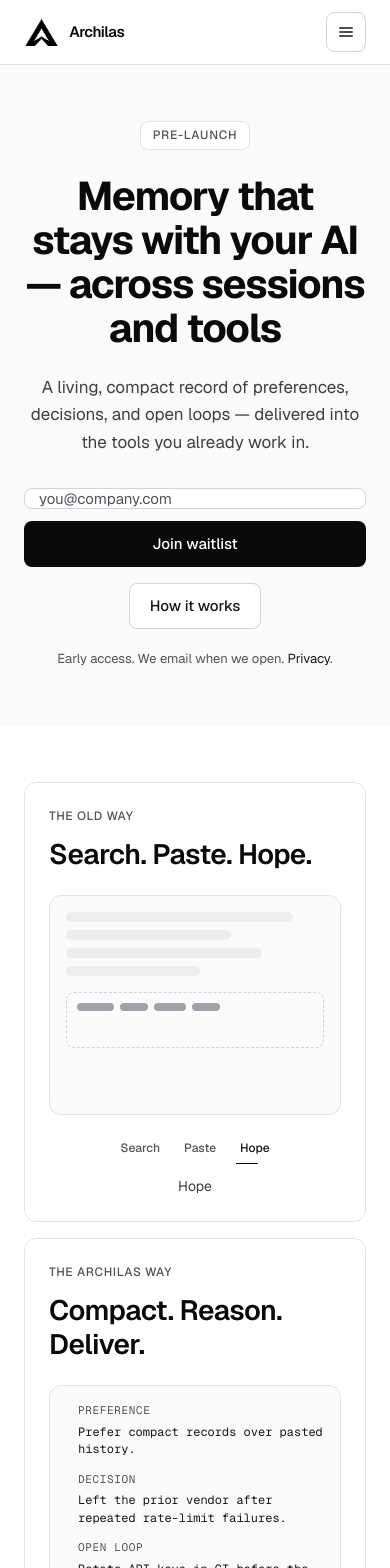
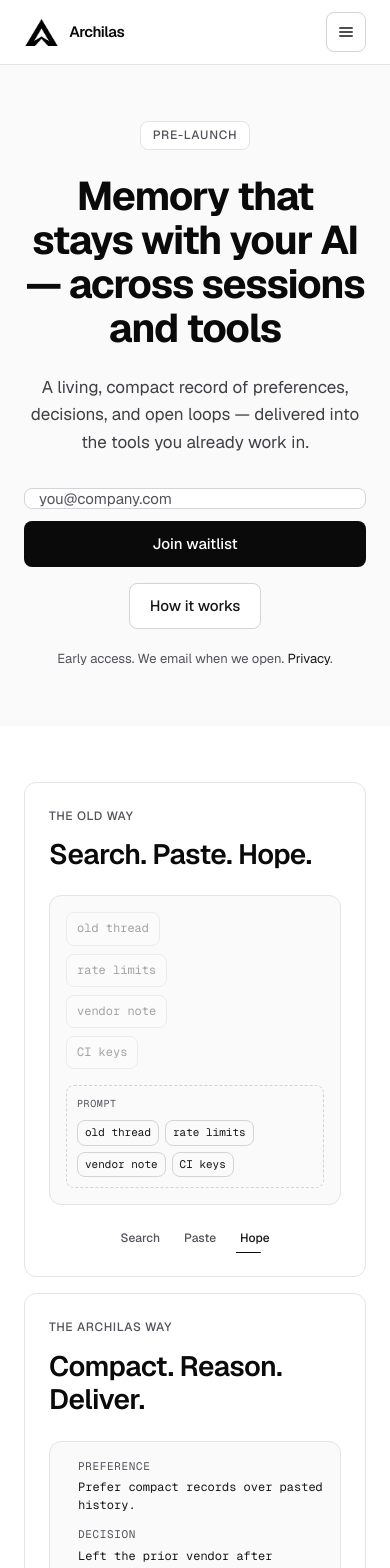
Before and after one commit to Archilas/archilas-site, a Next.js app: page / in a window 390 px wide. Shown: the top 1568 px of the page. Built offline with nearby package versions, Linux system fonts and the light colour scheme.

Commit message:
Fix demo overlays and fill Search/RAG stages
Keep Compact scraps beside labels so the example record stays readable.
Replace empty bars with short passage chips and add pause hints on the contrast stages.

Co-authored-by: Archilas <Archilas@users.noreply.github.com>

```diff
--- a/src/app/globals.css
+++ b/src/app/globals.css
@@ -174,46 +174,29 @@ section[id] {
   opacity: 0.42;
 }
 
-.record-row.is-forming {
-  animation: row-form 720ms ease both;
+.record-scrap-chip {
+  font-size: 11px;
+  font-weight: 400;
+  letter-spacing: 0;
+  text-transform: none;
+  color: var(--muted);
+  animation: scrap-chip 1.2s ease forwards;
 }
 
-@keyframes row-form {
-  from {
-    opacity: 0.32;
+@keyframes scrap-chip {
+  0% {
+    opacity: 0;
+    transform: translateX(-6px);
   }
-  to {
-    opacity: 1;
-  }
-}
-
-.record-scrap {
-  position: absolute;
-  inset: 0 auto auto 0;
-  font-size: 12px;
-  color: var(--text-dark);
-  background: var(--card-dark);
-  pointer-events: none;
-  animation: scrap-fade 1.15s ease forwards;
-}
-
-.record-scrap-light {
-  color: var(--ink);
-  background: var(--surface);
-}
-
-@keyframes scrap-fade {
-  0% {
-    opacity: 0.85;
-    transform: translateX(-8px);
-  }
-  45% {
+  25% {
     opacity: 0.85;
     transform: translateX(0);
   }
+  70% {
+    opacity: 0.85;
+  }
   100% {
     opacity: 0;
-    transform: translateX(10px);
   }
 }
 
@@ -234,22 +217,28 @@ section[id] {
   padding: 16px;
 }
 
-.demo-bar {
-  height: 10px;
-  border-radius: 999px;
-  background: #d4d4d8;
+.demo-snippet {
+  width: fit-content;
+  max-width: 100%;
+  border: 1px solid var(--border-input);
+  background: var(--elevated);
+  border-radius: var(--arch-radius-control);
+  padding: 6px 10px;
+  font-family: var(--font-geist-mono), ui-monospace, SFMono-Regular, Menlo, monospace;
+  font-size: 12px;
+  color: var(--ink);
 }
 
-.demo-bar.is-scanning {
+.demo-snippet.is-scanning {
   animation: bar-pulse 1.3s ease-in-out infinite;
 }
 
-.demo-bar.is-copied {
-  opacity: 0.35;
+.demo-snippet.is-copied {
+  opacity: 0.38;
 }
 
-.demo-bar.is-picked {
-  background: #a1a1aa;
+.demo-snippet.is-picked {
+  border-color: var(--ink);
 }
 
 .demo-prompt {
@@ -272,11 +261,15 @@ section[id] {
   border-style: dashed;
 }
 
-.demo-chip {
-  display: inline-block;
-  height: 8px;
-  border-radius: 999px;
-  background: #a1a1aa;
+.demo-chip-label {
+  display: inline-flex;
+  align-items: center;
+  border: 1px solid var(--border-input);
+  border-radius: var(--arch-radius-control);
+  padding: 3px 7px;
+  font-family: var(--font-geist-mono), ui-monospace, SFMono-Regular, Menlo, monospace;
+  font-size: 11px;
+  color: var(--ink);
 }
 
 .demo-scan {
@@ -311,18 +304,16 @@ section[id] {
 
 [data-paused="true"] .demo-progress,
 [data-paused="true"] .demo-scan,
-[data-paused="true"] .demo-bar.is-scanning,
-[data-paused="true"] .record-row.is-forming,
-[data-paused="true"] .record-scrap {
+[data-paused="true"] .demo-snippet.is-scanning,
+[data-paused="true"] .record-scrap-chip {
   animation-play-state: paused;
 }
 
 @media (prefers-reduced-motion: reduce) {
   .reveal-in,
   .demo-progress,
-  .record-row.is-forming,
-  .record-scrap,
-  .demo-bar.is-scanning,
+  .record-scrap-chip,
+  .demo-snippet.is-scanning,
   .demo-scan,
   .record-hosts,
   .record-row,
@@ -335,7 +326,7 @@ section[id] {
     opacity: 1;
   }
 
-  .record-scrap,
+  .record-scrap-chip,
   .demo-scan {
     display: none;
   }
--- a/src/components/landing/ContrastDemo.tsx
+++ b/src/components/landing/ContrastDemo.tsx
@@ -1,40 +1,56 @@
 "use client";
 
-import { contrastSteps, demoHosts, exampleRows, STEP_MS } from "@/components/landing/demo-data";
+import {
+  contrastSteps,
+  demoHosts,
+  exampleRows,
+  searchSnippets,
+  STEP_MS,
+} from "@/components/landing/demo-data";
 import { usePausedLoop } from "@/lib/use-paused-loop";
-
-const scraps = [88, 64, 76, 52] as const;
 
 export function ContrastDemo() {
   const { index, setIndex, paused, reduced, bind } = usePausedLoop(contrastSteps.length, STEP_MS);
-  const pair = contrastSteps[index];
 
   return (
-    <div className="grid gap-4 md:grid-cols-2" data-paused={paused || reduced} {...bind}>
+    <div data-paused={paused || reduced} {...bind}>
+      <div className="grid gap-4 md:grid-cols-2">
         <article className="card p-6 md:p-7">
           <p className="label">The old way</p>
           <h2 className="h2 mt-3">Search. Paste. Hope.</h2>
-        <OldWayStage key={reduced ? "old-static" : `old-${index}`} step={index} reduced={reduced} />
+          <OldWayStage
+            key={reduced ? "old-static" : `old-${index}`}
+            step={index}
+            reduced={reduced}
+          />
           <StepCaption
             items={contrastSteps.map((item) => item.old)}
             active={index}
             onSelect={setIndex}
           />
-        <p className="mt-3 text-center text-[14px] text-body">{pair.old}</p>
         </article>
 
         <article className="card p-6 md:p-7">
           <p className="label">The Archilas way</p>
           <h2 className="h2 mt-3">Compact. Reason. Deliver.</h2>
-        <NewWayStage key={reduced ? "new-static" : `new-${index}`} step={index} reduced={reduced} />
+          <NewWayStage
+            key={reduced ? "new-static" : `new-${index}`}
+            step={index}
+            reduced={reduced}
+          />
           <StepCaption
             items={contrastSteps.map((item) => item.next)}
             active={index}
             onSelect={setIndex}
             accent
           />
-        <p className="mt-3 text-center text-[14px] text-body">{pair.next}</p>
         </article>
+      </div>
+      {reduced ? null : (
+        <p className="mt-4 text-center font-mono text-[12px] text-muted">
+          {paused ? "Paused" : "Hover to pause"}
+        </p>
+      )}
     </div>
   );
 }
@@ -43,24 +59,25 @@ function OldWayStage({ step, reduced }: { step: number; reduced: boolean }) {
   return (
     <div className="demo-frame mt-6" aria-hidden>
       <ul className="space-y-2">
-        {scraps.map((width, index) => (
+        {searchSnippets.map((label, index) => (
           <li
-            key={width}
-            className={`demo-bar ${step === 0 && !reduced ? "is-scanning" : ""} ${
+            key={label}
+            className={`demo-snippet ${step === 0 && !reduced ? "is-scanning" : ""} ${
               step >= 1 ? "is-copied" : ""
             }`}
-            style={{ width: `${width}%`, animationDelay: `${index * 180}ms` }}
-          />
+            style={{ animationDelay: `${index * 180}ms` }}
+          >
+            {label}
+          </li>
         ))}
       </ul>
       <div className={`demo-prompt mt-4 ${step >= 1 ? "is-filled" : ""} ${step === 2 ? "is-hope" : ""}`}>
+        <p className="mb-2 font-mono text-[10px] uppercase tracking-[0.06em] text-muted">prompt</p>
         <div className="flex flex-wrap gap-1.5">
-          {scraps.map((width) => (
-            <span
-              key={width}
-              className="demo-chip"
-              style={{ width: `${Math.max(28, width * 0.42)}px` }}
-            />
+          {searchSnippets.map((label) => (
+            <span key={label} className="demo-chip-label">
+              {label}
+            </span>
           ))}
         </div>
       </div>
@@ -78,17 +95,13 @@ function NewWayStage({ step, reduced }: { step: number; reduced: boolean }) {
           return (
             <li
               key={row.kind}
-              className={`record-row grid gap-1 ${linked ? "is-linked" : ""} ${
-                quiet ? "is-quiet" : ""
-              } ${step === 0 && !reduced ? "is-forming" : ""}`}
+              className={`record-row grid gap-1 ${linked ? "is-linked" : ""} ${quiet ? "is-quiet" : ""}`}
             >
-              <p className="font-mono text-[11px] uppercase tracking-[0.06em] text-muted">{row.kind}</p>
-              <p className="relative font-mono text-[12px] leading-[1.45] text-ink">
-                {row.text}
-                {step === 0 && !reduced ? (
-                  <span className="record-scrap record-scrap-light">{row.scrap}</span>
-                ) : null}
+              <p className="flex flex-wrap items-baseline gap-x-2 font-mono text-[11px] uppercase tracking-[0.06em] text-muted">
+                {row.kind}
+                {step === 0 && !reduced ? <span className="record-scrap-chip">{row.scrap}</span> : null}
               </p>
+              <p className="font-mono text-[12px] leading-[1.45] text-ink">{row.text}</p>
             </li>
           );
         })}
--- a/src/components/landing/RagContrast.tsx
+++ b/src/components/landing/RagContrast.tsx
@@ -1,39 +1,41 @@
 "use client";
 
-import { exampleRows, STEP_MS } from "@/components/landing/demo-data";
+import { exampleRows, ragPassages, STEP_MS } from "@/components/landing/demo-data";
 import { usePausedLoop } from "@/lib/use-paused-loop";
-
-const passages = [92, 70, 84, 58, 76] as const;
 
 export function RagContrast() {
   const { index, setIndex, paused, reduced, bind } = usePausedLoop(2, STEP_MS);
   const finding = index === 0;
 
   return (
-    <div className="grid gap-4 md:grid-cols-2" data-paused={paused || reduced} {...bind}>
+    <div data-paused={paused || reduced} {...bind}>
+      <div className="grid gap-4 md:grid-cols-2">
         <article className="card p-6 md:p-7">
           <p className="label">RAG</p>
           <div className="demo-frame mt-5" aria-hidden>
             <div className="relative space-y-2">
-            {passages.map((width, passageIndex) => (
+              {ragPassages.map((label, passageIndex) => (
                 <div
-                key={width}
-                className={`demo-bar ${finding && !reduced ? "is-scanning" : ""} ${
+                  key={label}
+                  className={`demo-snippet ${finding && !reduced ? "is-scanning" : ""} ${
                     !finding && passageIndex < 2 ? "is-picked" : ""
                   }`}
-                style={{ width: `${width}%`, animationDelay: `${passageIndex * 160}ms` }}
-              />
+                  style={{ animationDelay: `${passageIndex * 160}ms` }}
+                >
+                  {label}
+                </div>
               ))}
               {finding && !reduced ? <span className="demo-scan" /> : null}
             </div>
             <div className={`demo-prompt mt-4 ${finding ? "" : "is-filled is-hope"}`}>
+              <p className="mb-2 font-mono text-[10px] uppercase tracking-[0.06em] text-muted">
+                prompt
+              </p>
               <div className="flex flex-wrap gap-1.5">
-              {passages.slice(0, 2).map((width) => (
-                <span
-                  key={width}
-                  className="demo-chip"
-                  style={{ width: `${Math.max(36, width * 0.5)}px` }}
-                />
+                {ragPassages.slice(0, 2).map((label) => (
+                  <span key={label} className="demo-chip-label">
+                    {label}
+                  </span>
                 ))}
               </div>
             </div>
@@ -51,7 +53,9 @@ export function RagContrast() {
             <ul className="space-y-3">
               {exampleRows.map((row) => (
                 <li key={row.kind} className="record-row grid gap-1">
-                <p className="font-mono text-[11px] uppercase tracking-[0.06em] text-muted">{row.kind}</p>
+                  <p className="font-mono text-[11px] uppercase tracking-[0.06em] text-muted">
+                    {row.kind}
+                  </p>
                   <p className="font-mono text-[12px] leading-[1.45] text-ink">{row.text}</p>
                 </li>
               ))}
@@ -59,6 +63,12 @@ export function RagContrast() {
           </div>
           <p className="mt-5 text-center text-[13px] font-medium not-italic text-ink">Keep a record</p>
         </article>
+      </div>
+      {reduced ? null : (
+        <p className="mt-4 text-center font-mono text-[12px] text-muted">
+          {paused ? "Paused" : "Hover to pause"}
+        </p>
+      )}
     </div>
   );
 }
--- a/src/components/landing/demo-data.ts
+++ b/src/components/landing/demo-data.ts
@@ -28,6 +28,10 @@ export const contrastSteps = [
   { old: "Hope", next: "Deliver" },
 ] as const;
 
+export const searchSnippets = ["old thread", "rate limits", "vendor note", "CI keys"] as const;
+
+export const ragPassages = ["rate limits", "vendor note", "CI keys", "old thread", "session notes"] as const;
+
 export const demoHosts = ["Claude", "ChatGPT", "Cursor"] as const;
 
 export const STEP_MS = 2600;
```
Also changed, not shown: src/components/landing/ExampleRecord.tsx (+7 -13 lines). Lines whose indentation alone changed are shown as unchanged.
